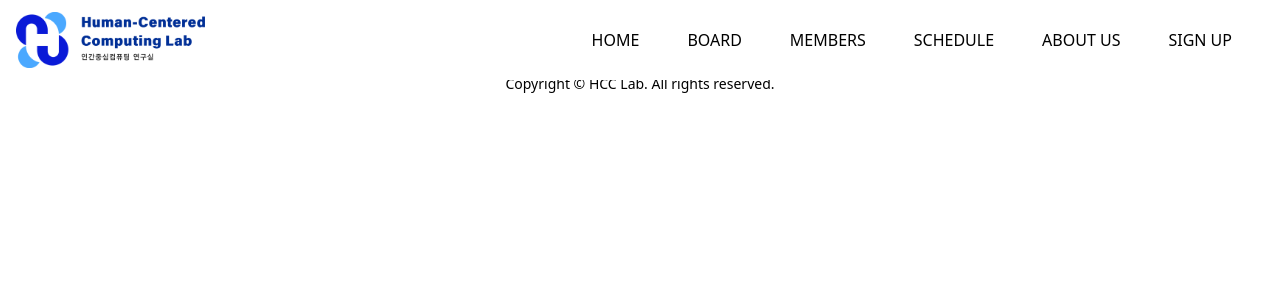
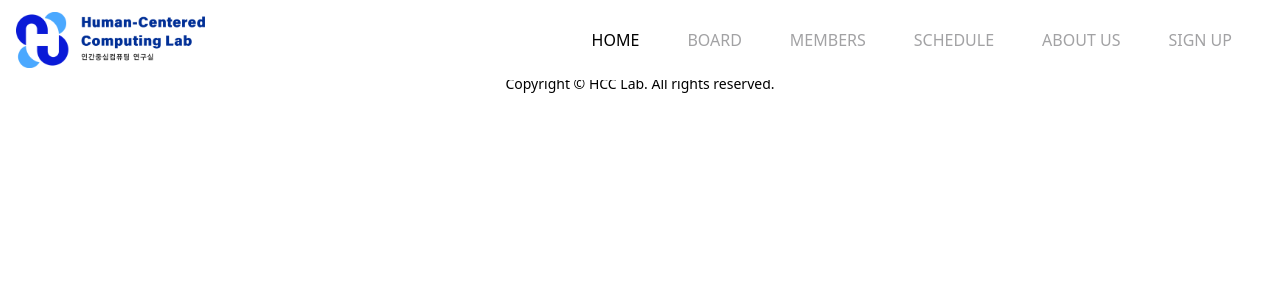
Before and after one commit to kosssshhhh/Team2, a React (Vite) app in the folder study-project/: page /home in a window 1280 px wide. Shown: the top 300 px of the page. Built offline with nearby package versions, Linux system fonts and the light colour scheme.

Commit message:
[ :wrench: | HS2-4 | Fix ] 정의한 색상으로 Header 색상명 변경

```diff
--- a/study-project/src/layout/MainLayout/Header/index.jsx
+++ b/study-project/src/layout/MainLayout/Header/index.jsx
@@ -58,7 +58,7 @@ export default function Header() {
 										key={index}
 										to={content.path}
 										className={`px-6  hover:text-black transition duration-300 ${
-											isActive(content.path) ? 'text-black' : 'text-grey'
+											isActive(content.path) ? 'text-black' : 'text-textGrey'
 										}`}>
 										{content.title}
 									</Link>
```
